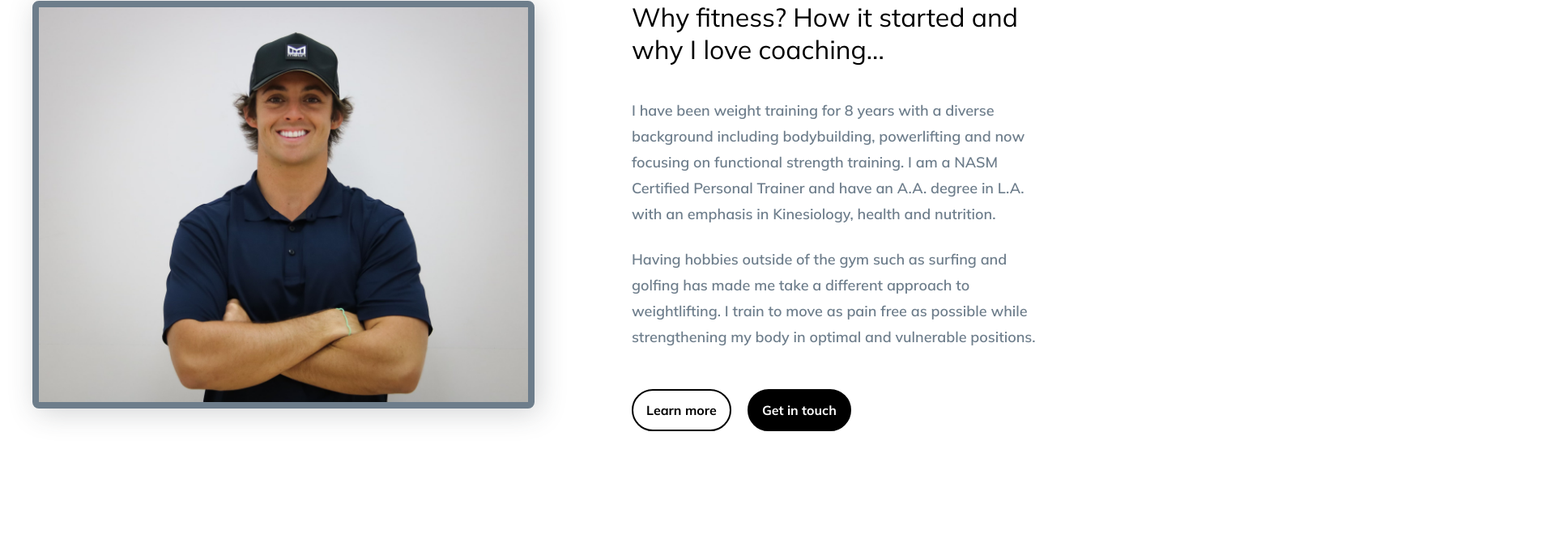
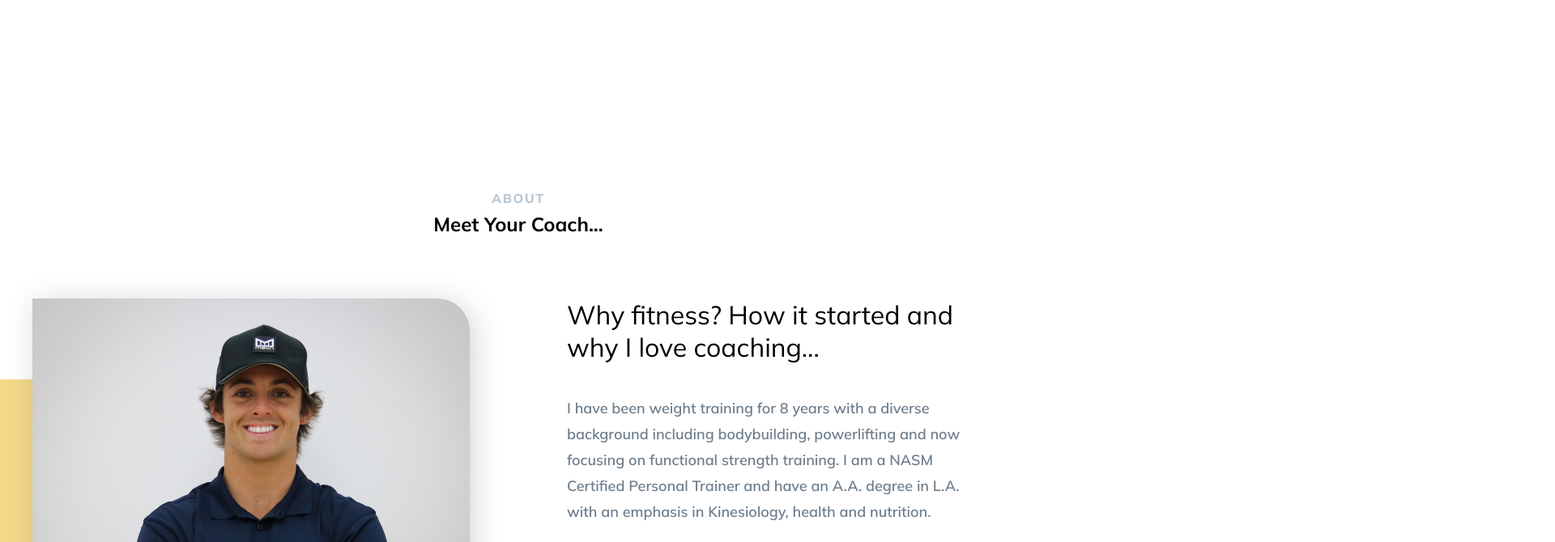
Before and after one commit to ColbyCrawford/tkfitness, a plain HTML site: page index.html in a window 1280 px wide. Shown: the part 1463-2133 px from the top of the page at 81% size, 1920 px wide, since content can reach past the window. Drawn offline with Linux system fonts and the light colour scheme.

Commit message:
Cleaned up homepage & added color

```diff
--- a/css/style.css
+++ b/css/style.css
@@ -1,6 +1,12 @@
 @import url('https://fonts.googleapis.com/css2?family=Mulish:wght@300;400;500;600;700;800;900&display=swap');
 
 :root {
+    /* primary-color */
+    --base-primary: 44;
+    --primary-light: hsla(var(--base-primary), 85%, 75%, 100%);
+    --primary-normal: hsla(var(--base-primary), 85%, 50%, 100%);
+    --primary-darker: hsla(var(--base-primary), 85%, 35%, 100%);
+
     --black-color: #000;
     --dark-grey-color: #25313C;
     --grey-color: #6D7D8B;
@@ -18,6 +24,7 @@ body,
 html,
 main {
     font-family: 'Mulish', sans-serif;
+    overflow-x: hidden;
 }
 
 /* Text-Styles */
@@ -260,6 +267,7 @@ nav ul li a:hover {
 .programs-section .card.most-popular {
     position: relative;
     top: -56px;
+    border-top: 6px solid var(--primary-normal);
 }
 
 .programs-section .card__heading {
@@ -404,6 +412,7 @@ nav ul li a:hover {
 /* Testimonials Section */
 .testimonials-section .container {
     position: relative;
+
 }
 
 .testimonials-section .flex {
@@ -496,8 +505,9 @@ nav ul li a:hover {
 }
 
 .img-container img {
-    object-fit: cover;
+    /* object-fit: cover; */
     width: 100%;
+    height: 100%;
     transition: 0.6s ease;
 }
 
--- a/css/utilities.css
+++ b/css/utilities.css
@@ -25,6 +25,8 @@ section.programs-section.py-2 {
     padding: 0 40px;
 }
 
+/* Two-Col Grid */
+
 .grid {
     display: grid;
     grid-template-columns: 1fr 1fr;
@@ -36,29 +38,38 @@ section.programs-section.py-2 {
     display: flex;
     justify-content: center;
     align-items: center;
-    border: 8px solid #6D7D8B;
     box-shadow: 5px 5px 35px rgba(52, 53, 61, 0.22);
-    border-radius: 8px;
-    background: #DAE3EA;
     min-width: 504px;
     height: 504px;
     justify-self: flex-end;
+    border-top-right-radius: 40px;
+    position: relative;
 }
 
 .grid__img img {
     width: 100%;
     height: 100%;
     object-fit: cover;
+    border-top-right-radius: 40px ;
+
 }
 
-.grid__info {
-    max-width: 504px;
-    align-self: center;
+.grid__img::after {
+    content: '';
+    position: absolute;
+    top: 100px;
+    left: -80px;
+    width: 100%;
+    height: 100%;
+    background-color: var(--primary-light);
+    z-index: -5;
 }
 
 .grid__info {
     display: flex;
     flex-direction: column;
+    max-width: 504px;
+    align-self: center;
 }
 
 .grid__info .grid__text {
@@ -99,13 +110,15 @@ section.programs-section.py-2 {
 }
 
 .btn--primary {
-    background: var(--black-color);
+    border: 2px solid var(--primary-normal);
+    background: var(--primary-normal);
     color: #fff;
 }
 
 .btn--ghost:hover {
     background-color: rgba(0, 0, 0, 0.047);
 }
+
 
 /* Cards */
 
@@ -145,7 +158,7 @@ section.programs-section.py-2 {
     object-position: 50% 25%;
 }
 
-/* Page Header-2 */
+/* Page-Header--2 */
 
 .page-header {
     text-align: center;
--- a/index.html
+++ b/index.html
@@ -72,10 +72,10 @@
         </section>
         <section class="about-section">
             <div class="container">
-                <!-- <div class="title">
+                <div class="title">
                     <h4>ABOUT</h4>
                     <h3>Meet Your Coach...</h3>
-                </div> -->
+                </div>
                 <div class="grid-content grid">
                     <div class="grid__img">
                         <img src="images/portrait-2.jpeg" alt="">
@@ -125,10 +125,10 @@
         </section>
 
         <section class="programs-section">
-            <!-- <div class="title">
+            <div class="title">
                 <h4>SERVICES</h4>
                 <h3>Find Your Program...</h3>
-            </div> -->
+            </div>
             <div class="container flex">
                 <div class="card">
                     <div class="card__heading">
@@ -192,11 +192,11 @@
         </section>
         <section class="faq-section">
                 <div class="flex container">
-                    <!-- <div class="faq-heading">
+                    <div class="faq-heading">
                         <h4>SUPPORT</h4>
                         <h3>FAQ</h3>
                         <h3 class="reg">Everything you need to know about my training protocal.</h3>
-                    </div> -->
+                    </div>
                     <div class="faq-questions">
 
                         <input type="radio" id="q-1" name="faq">
@@ -227,12 +227,12 @@
                 </div>
         </section>
 
-        <section class="testimonials-section">
+        <!-- <section class="testimonials-section">
             <div class="container">
-                <!-- <div class="title">
+                <div class="title">
                     <h4>REVIEWS</h4>
                     <h3>Testimonials</h3>
-                </div> -->
+                </div>
                 <div class="testimonials flex">
                     <div class="card">
                         <h1>"</h1>
@@ -285,7 +285,8 @@
                     <img src="images/next.svg" alt="next">
                 </div>
             </div>
-        </section>
+        </section> -->
+
         <section class="instagram-section">
             <div class="title">
                 <h4>SOCIAL MEDIA</h4>
@@ -293,19 +294,19 @@
                 <a href="https://www.instagram.com/trevorkingfitness/" class="btn btn--ghost"><span>@trevorkingfitness<img src="images/next.svg"></span></a>
             </div>
             <div class="grid">
-                <div class="img-container flex">
+                <div class="img-container">
                     <a class="img-overlay" href="https://www.instagram.com/trevorkingfitness/" target="_blank"></a>
                     <img src="images/instagram-1.png" alt="img">
                 </div>
-                <div class="img-container flex">
+                <div class="img-container">
                     <a class="img-overlay" href="https://www.instagram.com/trevorkingfitness/" target="_blank"></a>
                     <a href="https://www.instagram.com/trevorkingfitness/" target="_blank"><img src="images/instagram-7.png" alt="img"></a>
                 </div>
-                <div class="img-container flex">
+                <div class="img-container">
                     <a class="img-overlay" href="https://www.instagram.com/trevorkingfitness/" target="_blank"></a>
                     <a href="https://www.instagram.com/trevorkingfitness/" target="_blank"><img src="images/instagram-8.png" alt="img"></a>
                 </div>
-                <div class="img-container flex">
+                <div class="img-container">
                     <a class="img-overlay" href="https://www.instagram.com/trevorkingfitness/" target="_blank"></a>
                     <a href="https://www.instagram.com/trevorkingfitness/" target="_blank"><img src="images/instagram-5.png" alt="img"></a>
                 </div>
```
Also changed, not shown: about.html (+4 -4 lines), contact.html (+4 -4 lines), services.html (+4 -4 lines).
